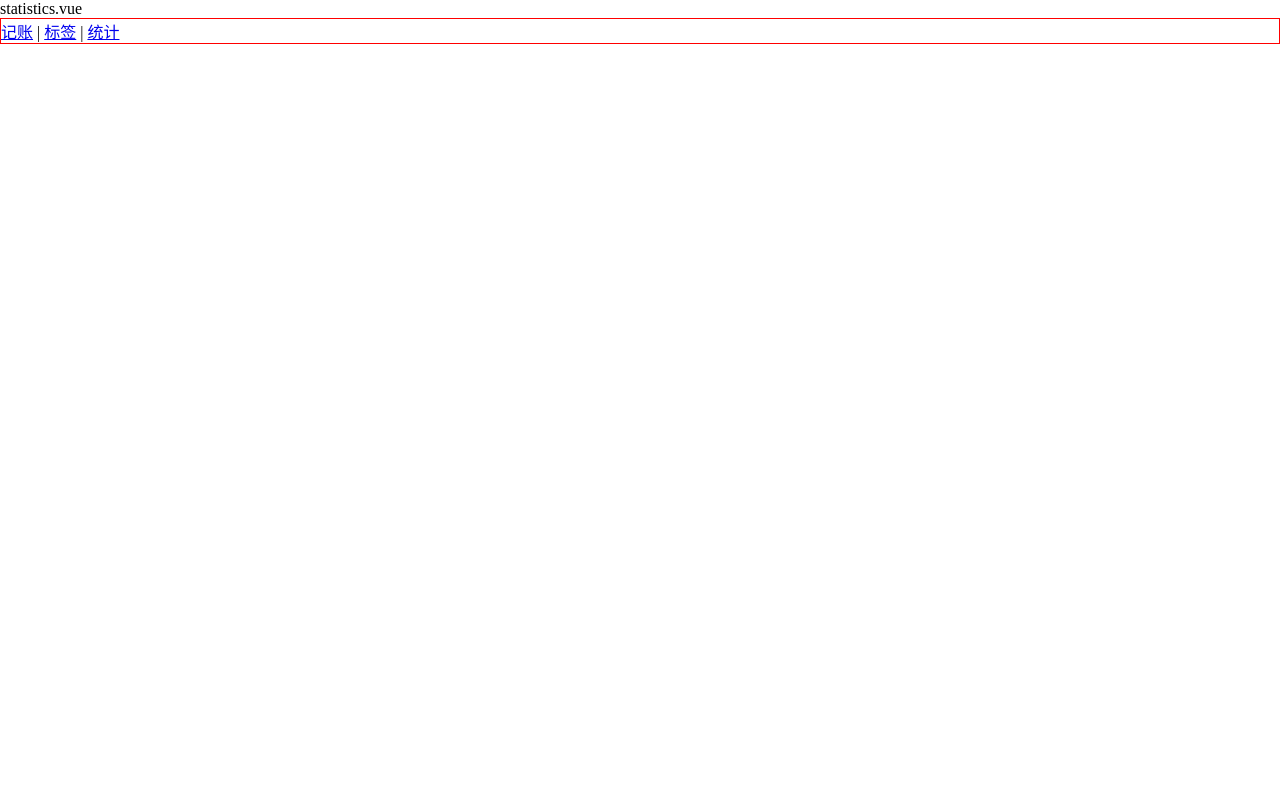
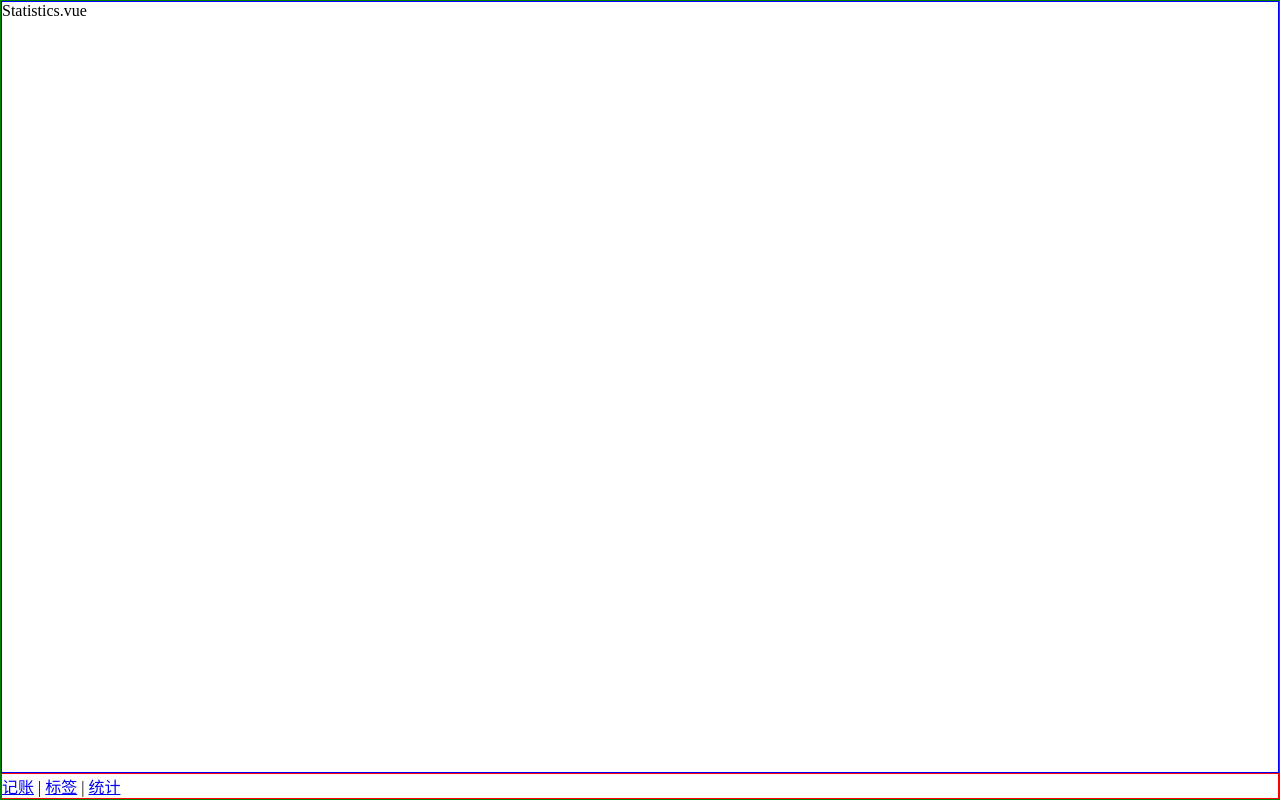
Before and after one commit to tiyue/wancai-vue, a Vue app: page /#/statistics in a window 1280 px wide. Built offline with nearby package versions, Linux system fonts and the light colour scheme.

Commit message:
重复布局三次

```diff
--- a/src/views/Labels.vue
+++ b/src/views/Labels.vue
@@ -1,7 +1,10 @@
 <template>
-  <div>labels.vue
+    <div class="nav-wrapper">
+      <div class="content">
+          labels.vue
+      </div>
     <Nav/>
-  </div>
+    </div>
 </template>
 
 <script>
@@ -10,6 +13,17 @@
   }
 </script>
 
-<style scoped>
+<style lang="scss" scoped>
 
+  .nav-wrapper{
+  border: 1px solid green;
+  display: flex;
+  flex-direction: column;
+  height: 100vh;
+}
+.content{
+  border: 1px solid blue;
+  overflow: auto;
+  flex-grow: 1;
+}
 </style>
--- a/src/views/Statistics.vue
+++ b/src/views/Statistics.vue
@@ -1,6 +1,8 @@
 <template>
-  <div>
-    statistics.vue
+  <div class="nav-wrapper">
+    <div class="content">
+      Statistics.vue
+    </div>
     <Nav/>
   </div>
 </template>
@@ -11,6 +13,18 @@
   }
 </script>
 
-<style scoped>
+<style lang="scss" scoped>
+.nav-wrapper{
+  border: 1px solid green;
+  display: flex;
+  flex-direction: column;
+  height: 100vh;
+}
+  .content{
+    border: 1px solid blue;
+    overflow: auto;
+    flex-grow: 1;
+  }
+
 
 </style>
```
